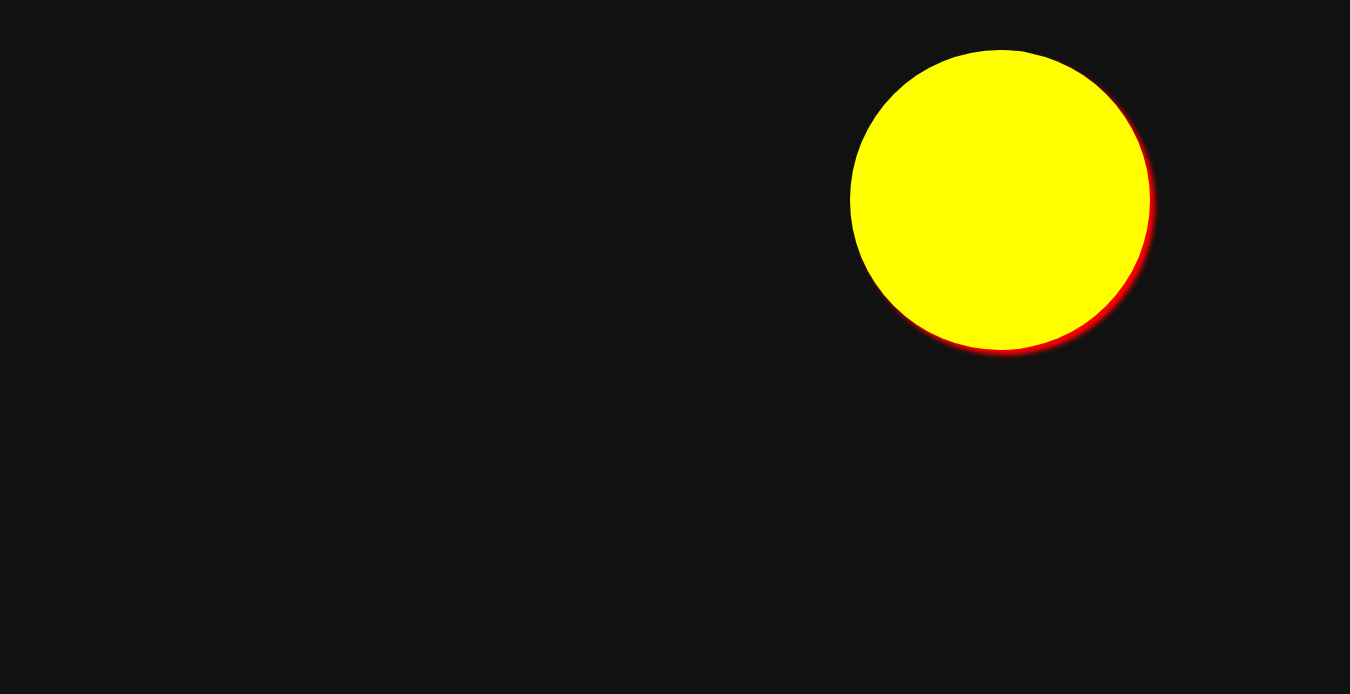
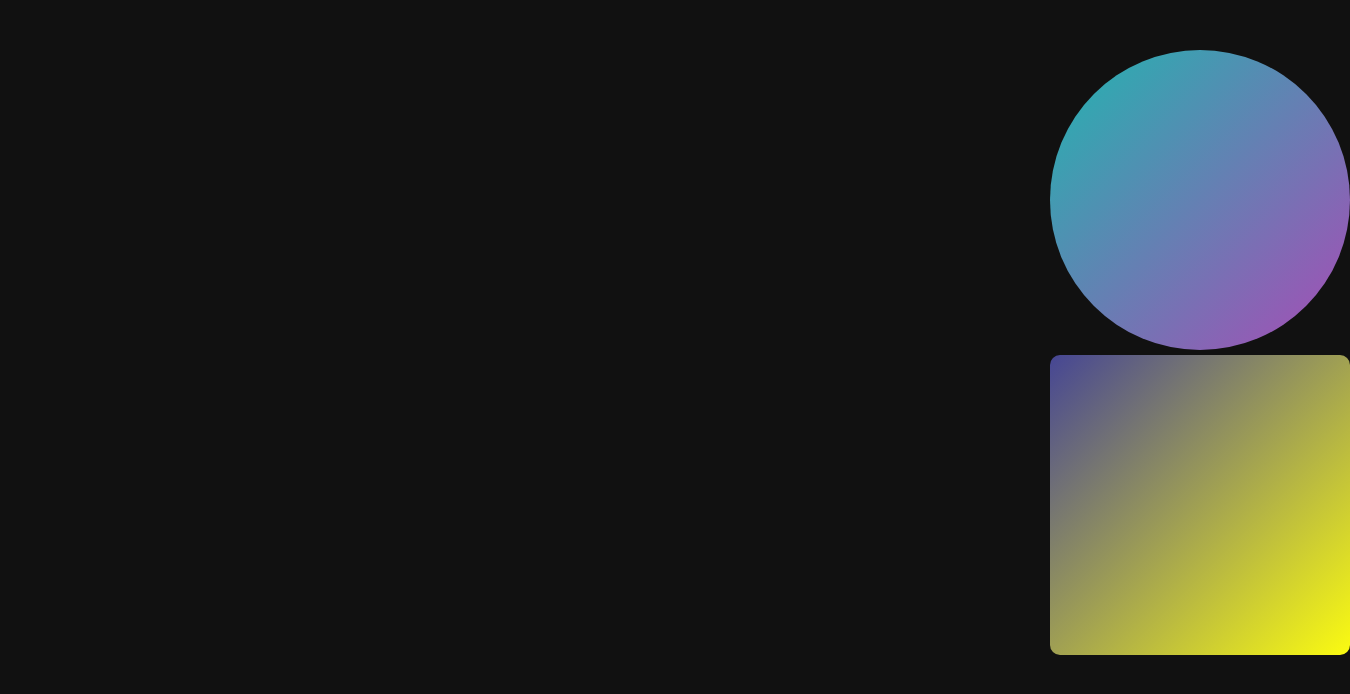
Before and after one commit to Anshuman1s/ReactWithGsap, a React (Vite) app: page / in a window 1280 px wide. Shown: the top 694 px of the page, 1350 px wide, since content can reach past the window. Built offline with nearby package versions, Linux system fonts and the light colour scheme.

Commit message:
Timeline

```diff
--- a/src/App.jsx
+++ b/src/App.jsx
@@ -44,23 +44,61 @@
 // export default App
 
 // Revision
-import React, { useRef } from 'react'
+// import React, { useRef } from 'react'
+// import {useGSAP} from '@gsap/react'
+// import gsap from 'gsap';
+// const App = () => {
+//     const boxRef = useRef();
+//     useGSAP(()=>{
+//         gsap.to(boxRef.current,{
+//             x:800,
+//             delay:1,
+//             duration:4,
+//             backgroundColor:"yellow",
+//             rotate:360,
+//         })
+//     })
+//   return (
+//     <div>
+//       <div ref={boxRef} className="ball"></div>
+//     </div>
+//   )
+// }
+
+// export default App
+
+// ONE STEP UP
+
+import React from 'react'
 import {useGSAP} from '@gsap/react'
-import gsap from 'gsap';
+import gsap from 'gsap'
+import { useRef } from 'react'
 const App = () => {
-    const boxRef = useRef();
+    const boxRef = useRef()
+    const circleRef = useRef();
+    const tl = gsap.timeline()
     useGSAP(()=>{
-        gsap.to(boxRef.current,{
-            x:800,
-            delay:1,
-            duration:4,
-            backgroundColor:"yellow",
-            rotate:360,
-        })
+    tl.to(boxRef.current,{
+      x:1000,
+      rotate:360,
+      borderRadius:"50%",
+      duration:3,
+      delay:1,
+
+    })
+    gsap.to(circleRef.current,{
+      x:1000,
+      rotate:360,
+      borderRadius:"10px",
+      duration:3,
+
+
+    })
     })
   return (
     <div>
-      <div ref={boxRef} className="ball"></div>
+      <div ref={boxRef} className="box"></div>
+      <div ref={circleRef} className="circle"></div>
     </div>
   )
 }
--- a/src/index.css
+++ b/src/index.css
@@ -23,10 +23,18 @@ body{
   padding: 50px;
 }
 
-.ball{
+.box{
   height: 300px;
   width: 300px;
-  background-color: aquamarine;
+  background:linear-gradient(to right bottom, rgb(33, 181, 176),rgb(168, 75, 182));
+  /* border-radius: 50%; */
+
+}
+.circle{
+  height: 300px;
+  width: 300px;
+  background:linear-gradient(to right bottom, rgb(70, 70, 148),rgb(251, 251, 17));
   border-radius: 50%;
-  box-shadow: 5px 5px 5px red;
+  margin-top: 5px;
+
 }
```
